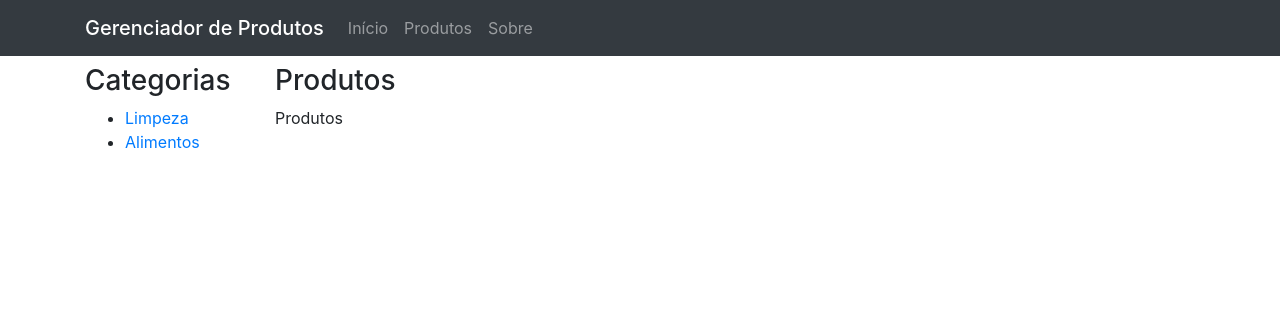
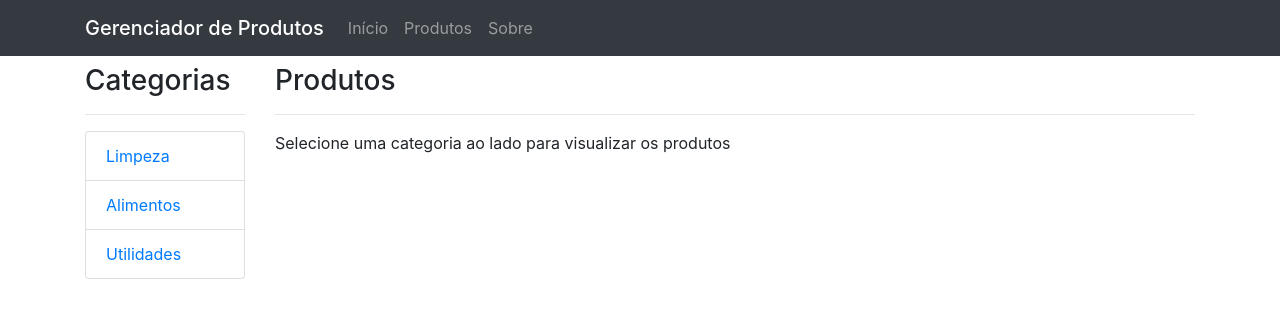
Before and after one commit to henriquecouto/gerenciador-produtos, a React (Create React App) app: page /produtos in a window 1280 px wide. Shown: the top 318 px of the page. Built offline with nearby package versions, Linux system fonts and the light colour scheme; data requests are answered from the project's data file.

Commit message:
produtos

```diff
--- a/db.json
+++ b/db.json
@@ -1,5 +1,36 @@
 {
-  "produtos": [],
+  "produtos": [
+    {
+      "id": 1,
+      "nome": "Detergente",
+      "quantidade": 13,
+      "categoria": 1
+    },
+    {
+      "id": 2,
+      "nome": "Sabão em Pó",
+      "quantidade": 10,
+      "categoria": 1
+    },
+    {
+      "id": 3,
+      "nome": "Bolacha",
+      "quantidade": 8,
+      "categoria": 2
+    },
+    {
+      "id": 4,
+      "nome": "Vassoura",
+      "quantidade": 5,
+      "categoria": 3
+    },
+    {
+      "id": 5,
+      "nome": "Pá",
+      "quantidade": 14,
+      "categoria": 3
+    }
+  ],
   "categorias": [
     {
       "id": 1,
@@ -8,6 +39,10 @@
     {
       "id": 2,
       "nome": "Alimentos"
+    },
+    {
+      "id": 3,
+      "nome": "Utilidades"
     }
   ]
 }
--- a/src/components/Navbar.js
+++ b/src/components/Navbar.js
@@ -5,10 +5,10 @@ export default () => {
   return (
     <nav className='navbar navbar-expand-lg navbar-dark bg-dark mb-2'>
       <div className='container'>
-        <span class="navbar-brand mb-0 h1">
+        <span className="navbar-brand mb-0 h1">
           Gerenciador de Produtos
             </span>
-        <div class="collapse navbar-collapse" id="navbarNavAltMarkup">
+        <div className="collapse navbar-collapse" id="navbarNavAltMarkup">
           <div className='navbar-nav'>
             <Link to='/' className='nav-item nav-link' > Início</Link>
             <Link to='/produtos' className='nav-item nav-link' > Produtos</Link>
--- a/src/components/Produtos/Categoria.js
+++ b/src/components/Produtos/Categoria.js
@@ -1,9 +1,59 @@
 import React, { Component } from 'react'
+import axios from 'axios'
 
 class Categoria extends Component {
-  render(){
-    return(
-      <p>Categoria {this.props.match.params.catId} </p>
+  constructor(props) {
+    super(props)
+    this.state = {
+      produtos: [],
+      categoria: {}
+    }
+  }
+
+  loadData = id => {
+    axios.get(`http://localhost:3001/produtos?categoria=${id}`)
+      .then(res => {
+        this.setState({
+          produtos: res.data
+        })
+      })
+    axios.get(`http://localhost:3001/categorias/${id}`)
+      .then(res => {
+        this.setState({
+          categoria: res.data
+        })
+      })
+  }
+
+  componentDidMount() {
+    const id = this.props.match.params.catId
+    this.loadData(id)
+  }
+
+  componentWillReceiveProps(newProps) {
+    const id = newProps.match.params.catId
+    this.loadData(id)
+  }
+
+  renderProduto(v, k) {
+    return (
+      <li key={k} className='list-group-item d-flex justify-content-between align-items-center'>
+        {v.nome}
+        <span className="badge badge-primary badge-pill">{v.quantidade} Disponíveis</span>
+      </li>
+    )
+  }
+
+  render() {
+    const { produtos } = this.state
+    return (
+      <div>
+        <ul className='list-group'>
+
+          {produtos.map(this.renderProduto)}
+
+        </ul>
+      </div>
     )
   }
 }
--- a/src/components/Produtos/HomeProdutos.js
+++ b/src/components/Produtos/HomeProdutos.js
@@ -2,6 +2,6 @@ import React from 'react'
 
 export default () => (
   <div>
-    Produtos
+    <p>Selecione uma categoria ao lado para visualizar os produtos</p>
   </div>
 )
--- a/src/components/Produtos/index.js
+++ b/src/components/Produtos/index.js
@@ -8,6 +8,7 @@ class Produtos extends Component {
 
   constructor(props) {
     super(props)
+    this.renderCategoria = this.renderCategoria.bind(this)
     this.state = {
       categorias: []
     }
@@ -23,10 +24,11 @@ class Produtos extends Component {
   }
 
   renderCategoria(v, k) {
+    const url = `/produtos/categoria/${v.id}`
+    const { pathname } = this.props.location
+    const active = url === pathname? 'active' : ''
     return (
-      <li key={k}>
-        <Link to={`/produtos/categoria/${v.id}`}>{v.nome}</Link>
-      </li>
+      <Link key={k} className={`list-group-item ${active}`} to={url}>{v.nome}</Link>
     )
   }
 
@@ -36,13 +38,13 @@ class Produtos extends Component {
     return (
       <div className='row'>
         <div className='col-md-2'>
-          <h3>Categorias</h3>
-          <ul>
-          {categorias.map(this.renderCategoria)}
-          </ul>
+          <h3>Categorias</h3><hr />
+          <div className="list-group" id="list-tab" role="tablist">
+            {categorias.map(this.renderCategoria)}
+          </div>
         </div>
         <div className='col-md-10'>
-          <h3>Produtos</h3>
+          <h3>Produtos</h3><hr />
           <Route exact path={match.url} component={Home} />
           <Route exact path={match.url + '/categoria/:catId'} component={Categoria} />
         </div>
```
